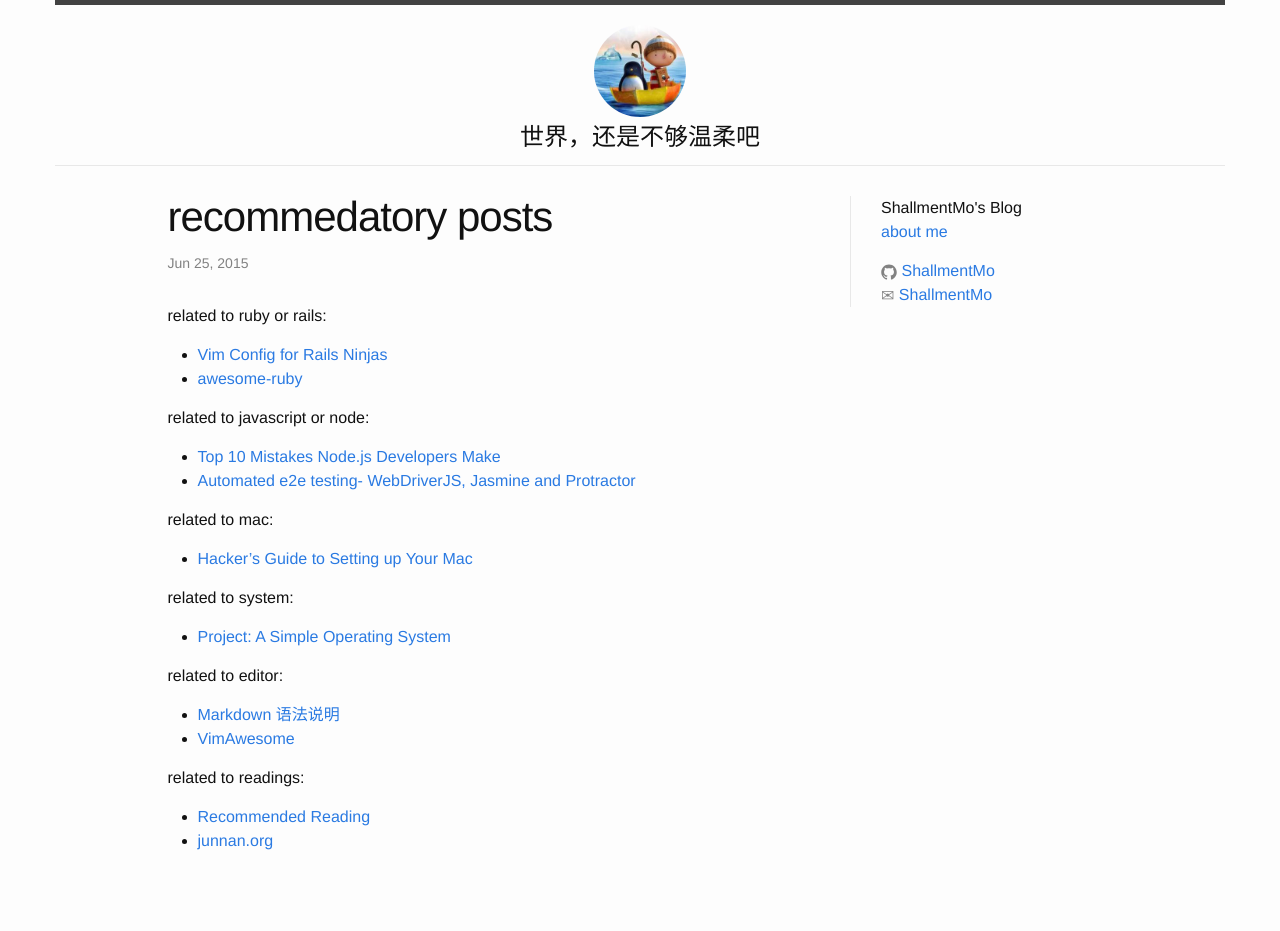
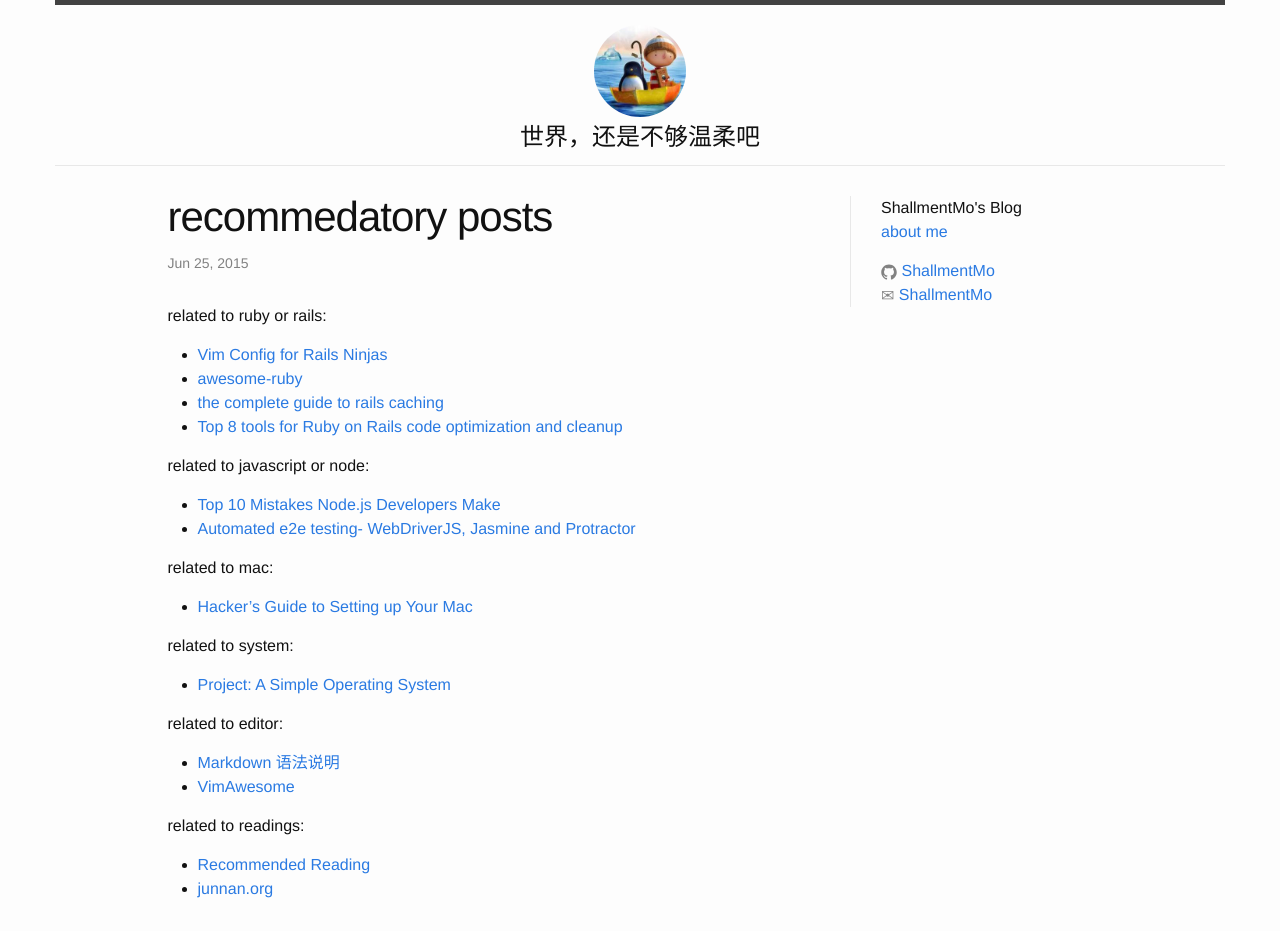
Before and after one commit to ShallmentMo/shallmentmo.github.com, a Jekyll site: the page built from _posts/2015-06-25-recommendatory-posts.markdown, in a window 1280 px wide. Built offline with Jekyll 4.4.1, drawn with Linux system fonts in a browser that asks for light colours; before the commit the page ends 900 px from its top, so only the background shows below that.

Commit message:
Update 2015-06-25-recommendatory-posts.markdown
add recommedatory posts

```diff
--- a/_posts/2015-06-25-recommendatory-posts.markdown
+++ b/_posts/2015-06-25-recommendatory-posts.markdown
@@ -7,6 +7,8 @@ related to ruby or rails:
 
 *   [Vim Config for Rails Ninjas](http://mixandgo.com/blog/vim-config-for-rails-ninjas)
 *   [awesome-ruby](http://awesome-ruby.com/)
+*   [the complete guide to rails caching](http://www.nateberkopec.com/2015/07/15/the-complete-guide-to-rails-caching.html)
+*   [Top 8 tools for Ruby on Rails code optimization and cleanup](https://www.infinum.co/the-capsized-eight/articles/top-8-tools-for-ruby-on-rails-code-optimization-and-cleanup)
 
 related to javascript or node:
 
```
